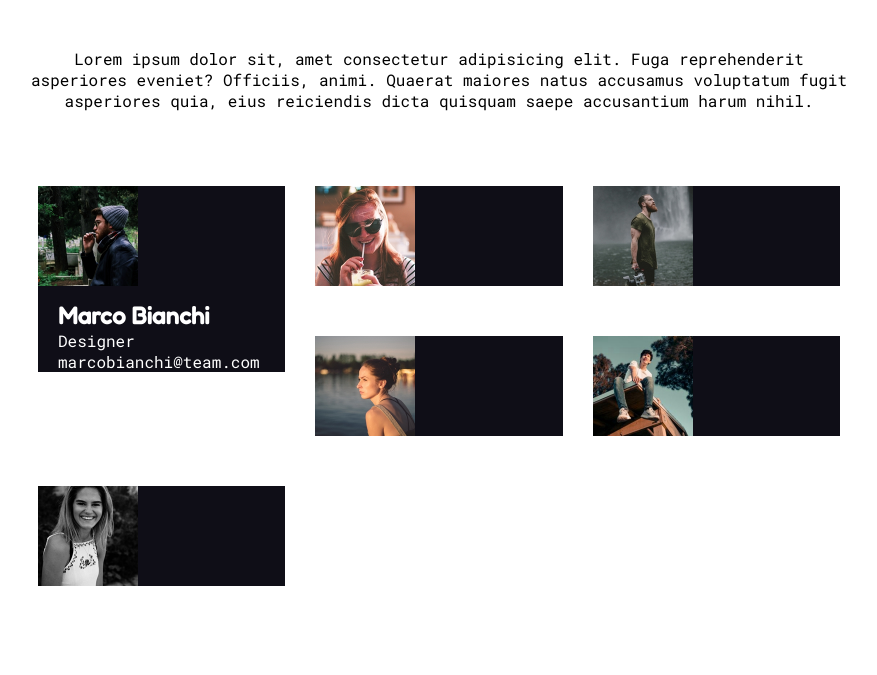
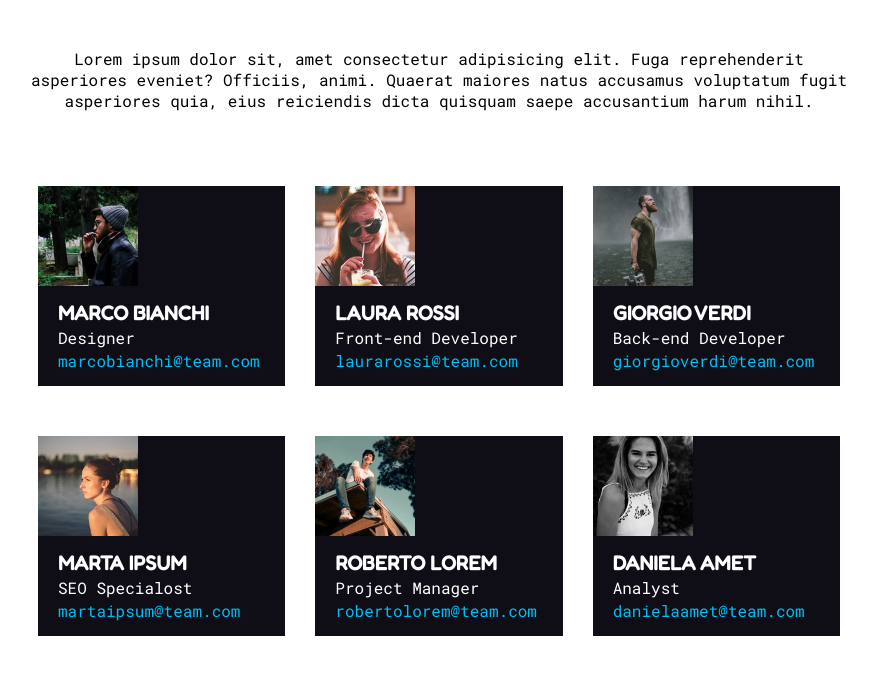
Before and after one commit to CaldatoLuca/html-css-float-cards, a plain HTML site: page index.html in a window 1280 px wide. Shown: the part 111-786 px from the top of the page, without its empty margins (201-1078 px from the left). Drawn offline with Linux system fonts and the light colour scheme.

Commit message:
feat: compilazione cards

```diff
--- a/css/style.css
+++ b/css/style.css
@@ -56,6 +56,11 @@ header h1 {
 !MAIN
 -------
 */
+/*
+--------
+? cards
+--------
+ */
 .cards {
   background-color: #0f0e17;
   width: calc(100% / 3 - 30px);
@@ -70,6 +75,13 @@ header h1 {
 .cards .info {
   float: left;
   color: white;
-  padding-left: 20px;
-  padding-top: 15px;
+  padding: 15px 0 15px 20px;
 }
+.cards .info h2 {
+  font-size: 20px;
+  margin-bottom: 2px;
+}
+.cards .info .mail {
+  color: #00bdf3;
+  margin-top: 2px;
+}
--- a/index.html
+++ b/index.html
@@ -41,29 +41,71 @@
 
       <!-- ? blocco centrale -->
       <main>
+        <!-- card1 -->
         <div class="cards">
           <img src="img/male1.png" alt="male1" />
           <div class="info">
-            <h2>Marco Bianchi</h2>
+            <h2>MARCO BIANCHI</h2>
             <div>Designer</div>
-            <div>marcobianchi@team.com</div>
+            <div class="mail">marcobianchi@team.com</div>
           </div>
         </div>
+        <!-- card1 / -->
+
+        <!-- card2 -->
         <div class="cards">
           <img src="img/female1.png" alt="female1" />
+          <div class="info">
+            <h2>LAURA ROSSI</h2>
+            <div>Front-end Developer</div>
+            <div class="mail">laurarossi@team.com</div>
+          </div>
         </div>
+        <!-- card2 / -->
+
+        <!-- card3 -->
         <div class="cards">
           <img src="img/male2.png" alt="male2" />
+          <div class="info">
+            <h2>GIORGIO VERDI</h2>
+            <div>Back-end Developer</div>
+            <div class="mail">giorgioverdi@team.com</div>
+          </div>
         </div>
+        <!-- card3/ -->
+
+        <!-- card4 -->
         <div class="cards">
           <img src="img/female2.png" alt="female2" />
+          <div class="info">
+            <h2>MARTA IPSUM</h2>
+            <div>SEO Specialost</div>
+            <div class="mail">martaipsum@team.com</div>
+          </div>
         </div>
+        <!-- card4 /-->
+
+        <!-- card5 -->
         <div class="cards">
           <img src="img/male3.png" alt="male3" />
+          <div class="info">
+            <h2>ROBERTO LOREM</h2>
+            <div>Project Manager</div>
+            <div class="mail">robertolorem@team.com</div>
+          </div>
         </div>
+        <!-- card5 / -->
+
+        <!-- card6 -->
         <div class="cards">
           <img src="img/female3.png" alt="female3" />
+          <div class="info">
+            <h2>DANIELA AMET</h2>
+            <div>Analyst</div>
+            <div class="mail">danielaamet@team.com</div>
+          </div>
         </div>
+        <!-- card6 / -->
       </main>
       <!-- ? blocco centrale /-->
     </div>
```
